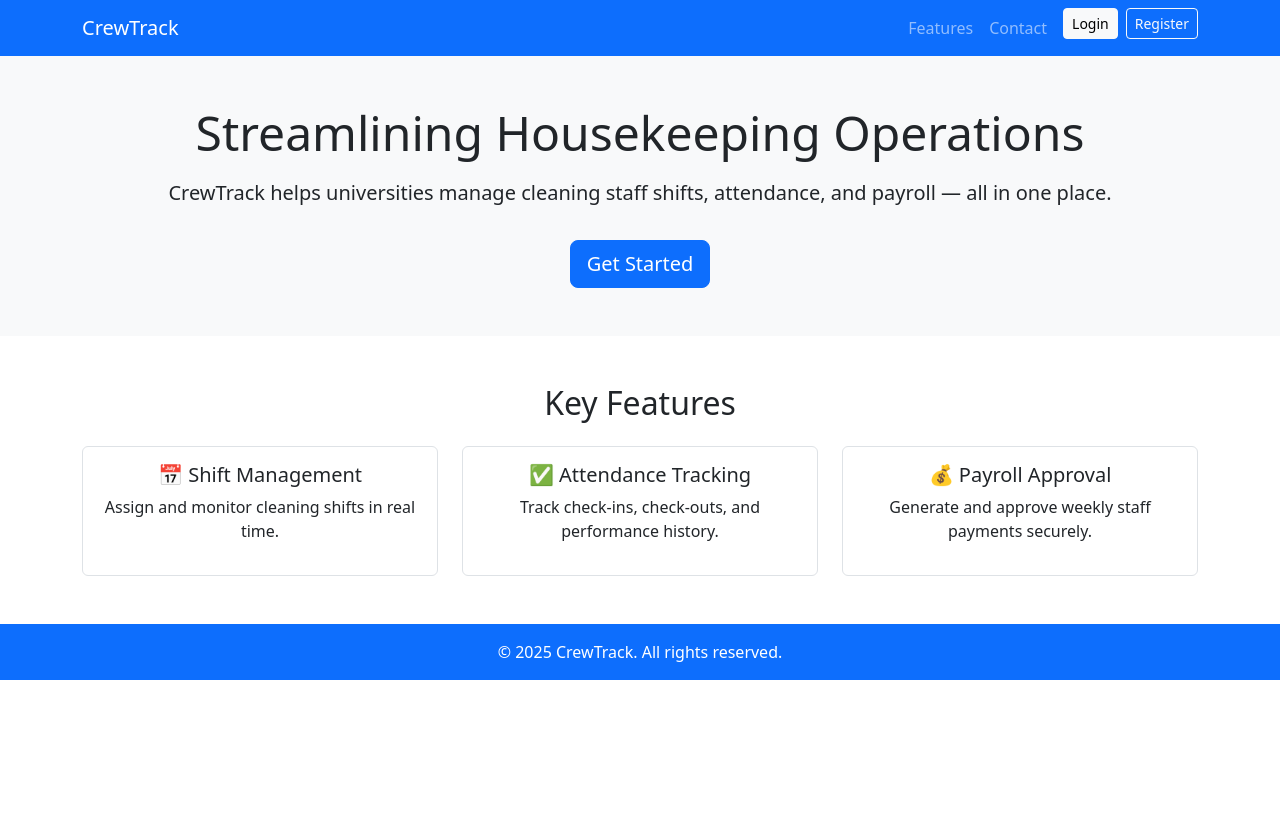
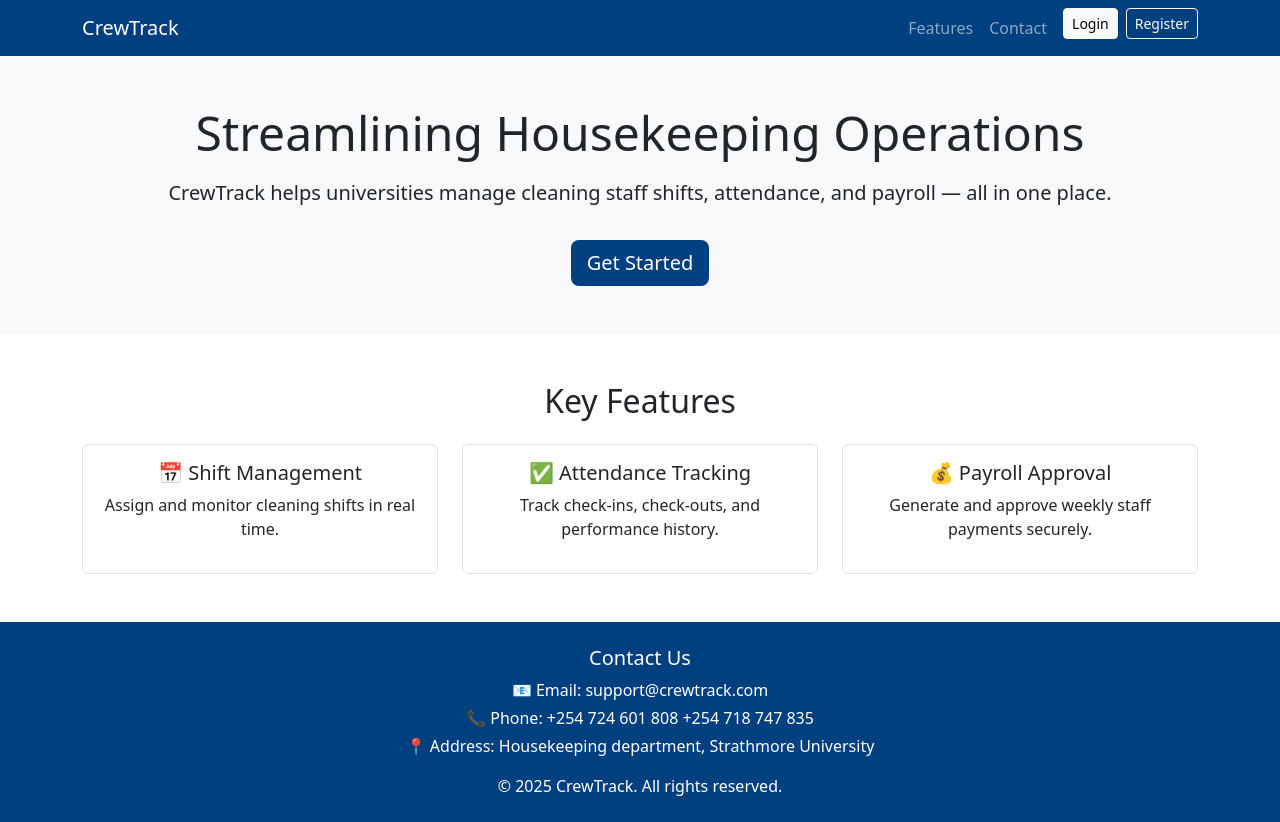
Before and after one commit to D0nell/crewtrack-system, a plain HTML site: page index.html in a window 1280 px wide. Before the commit the page ends 800 px from the top, so only its background shows below. Drawn offline with nearby package versions, Linux system fonts and the light colour scheme.

Commit message:
Style landing page and link navbar buttons

```diff
--- a/index.html
+++ b/index.html
@@ -4,14 +4,28 @@
   <meta charset="UTF-8" />
   <meta name="viewport" content="width=device-width, initial-scale=1.0" />
   <title>CrewTrack | Shift Management System</title>
-  <link
-    href="https://cdn.jsdelivr.net/npm/bootstrap@5.3.0/dist/css/bootstrap.min.css"
-    rel="stylesheet"
-  />
+  <link href="https://cdn.jsdelivr.net/npm/bootstrap@5.3.0/dist/css/bootstrap.min.css" rel="stylesheet" />
+  <style>
+    .navbar-custom {
+      background-color: #004080;
+    }
+    .btn-custom {
+      background-color: #004080;
+      color: white;
+      border: none;
+    }
+    .btn-custom:hover {
+      background-color: #003366;
+    }
+    html {
+      scroll-behavior: smooth;
+    }
+  </style>
 </head>
 <body>
+
   <!-- Navbar -->
-  <nav class="navbar navbar-expand-lg navbar-dark bg-primary">
+  <nav class="navbar navbar-expand-lg navbar-dark navbar-custom">
     <div class="container">
       <a class="navbar-brand" href="index.html">CrewTrack</a>
       <button class="navbar-toggler" type="button" data-bs-toggle="collapse" data-bs-target="#navbarNav">
@@ -21,8 +35,9 @@
       <div class="collapse navbar-collapse" id="navbarNav">
         <ul class="navbar-nav ms-auto">
           <li class="nav-item">
-            <a class="nav-link" href="#features">Features</a>
-          </li>
+  <a class="nav-link" href="features.html">Features</a>
+</li>
+
           <li class="nav-item">
             <a class="nav-link" href="#contact">Contact</a>
           </li>
@@ -42,7 +57,7 @@
     <div class="container">
       <h1 class="display-5">Streamlining Housekeeping Operations</h1>
       <p class="lead mt-3">CrewTrack helps universities manage cleaning staff shifts, attendance, and payroll — all in one place.</p>
-      <a href="login.html" class="btn btn-primary btn-lg mt-3">Get Started</a>
+      <a href="login.html" class="btn btn-custom btn-lg mt-3">Get Started</a>
     </div>
   </header>
 
@@ -73,12 +88,18 @@
     </div>
   </section>
 
-  <!-- Footer -->
-  <footer id="contact" class="bg-primary text-white text-center py-3">
-    <div class="container">
-      <p class="mb-0">&copy; 2025 CrewTrack. All rights reserved.</p>
-    </div>
-  </footer>
+  <!-- Footer / Contact -->
+  <!-- Footer / Contact -->
+<footer id="contact" class="navbar-custom text-white py-4">
+  <div class="container text-center">
+    <h5>Contact Us</h5>
+    <p class="mb-1">📧 Email: support@crewtrack.com</p>
+    <p class="mb-1">📞 Phone: +254 724 601 808 +254 718 747 835</p>
+    <p class="mb-3">📍 Address: Housekeeping department, Strathmore University</p>
+    <p class="mb-0">&copy; 2025 CrewTrack. All rights reserved.</p>
+  </div>
+</footer>
+
 
   <!-- Bootstrap JS -->
   <script src="https://cdn.jsdelivr.net/npm/bootstrap@5.3.0/dist/js/bootstrap.bundle.min.js"></script>
```
